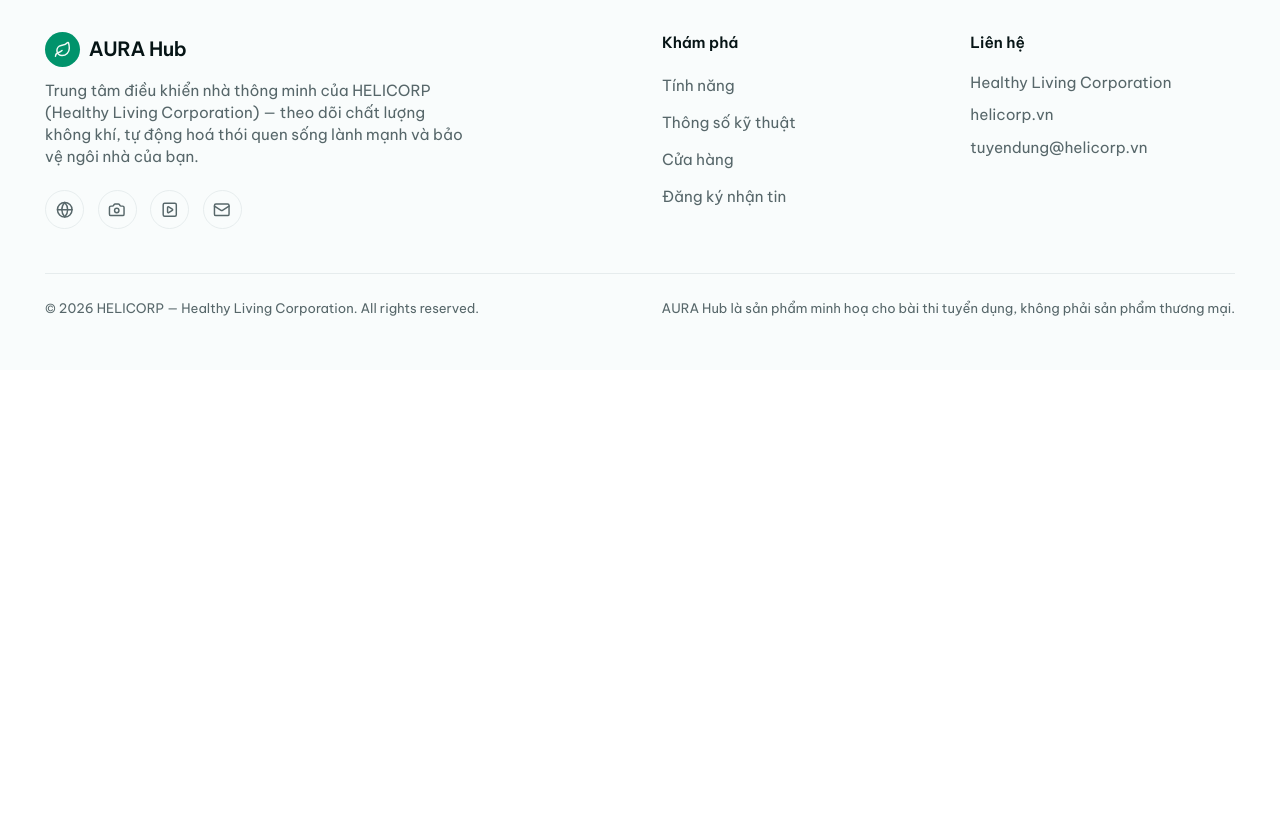
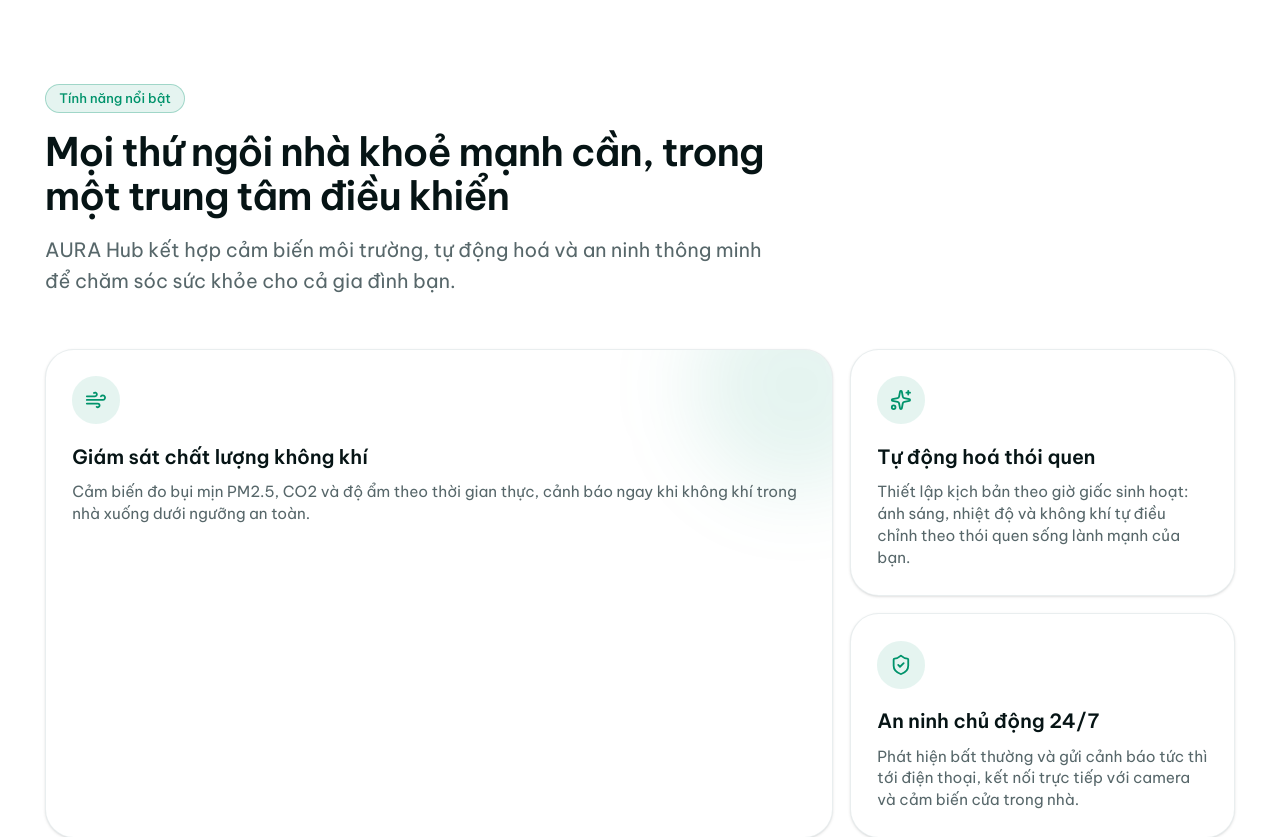
Before and after one commit to yalog607/aura-hub, a Next.js app: page / in a window 1280 px wide. Shown: the part 880-1717 px from the top of the page. Before the commit the page ends 1250 px from the top, so only its background shows below. Built offline with nearby package versions, Linux system fonts and the light colour scheme.

Commit message:
feat: add Features bento grid section

```diff
--- a/app/page.tsx
+++ b/app/page.tsx
@@ -1,5 +1,6 @@
 import { Footer } from "@/components/layout/footer";
 import { Navbar } from "@/components/layout/navbar";
+import { Features } from "@/components/sections/features";
 import { Hero } from "@/components/sections/hero";
 
 export default function Home() {
@@ -8,6 +9,7 @@
       <Navbar />
       <main className="flex-1">
         <Hero />
+        <Features />
       </main>
       <Footer />
     </div>
--- /dev/null
+++ b/components/sections/features.tsx
@@ -0,0 +1,114 @@
+"use client";
+
+import { motion } from "framer-motion";
+import {
+  BatteryCharging,
+  Layers,
+  Mic,
+  ShieldCheck,
+  Sparkles,
+  Wind,
+  type LucideIcon,
+} from "lucide-react";
+
+import { cn } from "@/lib/utils";
+
+type Feature = {
+  icon: LucideIcon;
+  title: string;
+  description: string;
+  className?: string;
+  highlight?: boolean;
+};
+
+const FEATURES: Feature[] = [
+  {
+    icon: Wind,
+    title: "Giám sát chất lượng không khí",
+    description:
+      "Cảm biến đo bụi mịn PM2.5, CO2 và độ ẩm theo thời gian thực, cảnh báo ngay khi không khí trong nhà xuống dưới ngưỡng an toàn.",
+    className: "sm:col-span-2 sm:row-span-2",
+    highlight: true,
+  },
+  {
+    icon: Sparkles,
+    title: "Tự động hoá thói quen",
+    description:
+      "Thiết lập kịch bản theo giờ giấc sinh hoạt: ánh sáng, nhiệt độ và không khí tự điều chỉnh theo thói quen sống lành mạnh của bạn.",
+  },
+  {
+    icon: ShieldCheck,
+    title: "An ninh chủ động 24/7",
+    description:
+      "Phát hiện bất thường và gửi cảnh báo tức thì tới điện thoại, kết nối trực tiếp với camera và cảm biến cửa trong nhà.",
+  },
+  {
+    icon: Mic,
+    title: "Điều khiển giọng nói",
+    description: "Ra lệnh rảnh tay cho mọi thiết bị trong nhà chỉ bằng giọng nói tự nhiên.",
+  },
+  {
+    icon: BatteryCharging,
+    title: "Tiết kiệm năng lượng",
+    description: "Tự động tắt thiết bị không dùng đến, tối ưu điện năng theo thói quen sử dụng.",
+  },
+  {
+    icon: Layers,
+    title: "Tương thích đa nền tảng",
+    description: "Hoạt động mượt với Matter, Zigbee và WiFi 6 — kết nối mọi thiết bị hiện có.",
+  },
+];
+
+export function Features() {
+  return (
+    <section id="features" className="border-b border-border/60 py-16 sm:py-24">
+      <div className="mx-auto max-w-6xl px-4 sm:px-6 lg:px-8">
+        <div className="max-w-2xl">
+          <span className="inline-flex items-center rounded-full border border-primary/30 bg-primary/10 px-3 py-1 text-xs font-medium text-primary">
+            Tính năng nổi bật
+          </span>
+          <h2 className="mt-4 text-3xl font-semibold tracking-tight sm:text-4xl">
+            Mọi thứ ngôi nhà khoẻ mạnh cần, trong một trung tâm điều khiển
+          </h2>
+          <p className="mt-4 text-lg text-muted-foreground">
+            AURA Hub kết hợp cảm biến môi trường, tự động hoá và an ninh thông
+            minh để chăm sóc sức khỏe cho cả gia đình bạn.
+          </p>
+        </div>
+
+        <div className="mt-12 grid grid-cols-1 gap-4 sm:grid-cols-2 sm:grid-rows-[repeat(3,minmax(0,auto))] lg:grid-cols-3">
+          {FEATURES.map((feature, index) => (
+            <motion.div
+              key={feature.title}
+              initial={{ opacity: 0, y: 24 }}
+              whileInView={{ opacity: 1, y: 0 }}
+              viewport={{ once: true, margin: "-80px" }}
+              transition={{ duration: 0.5, delay: index * 0.05 }}
+              className={cn(
+                "group relative overflow-hidden rounded-3xl border border-border/60 bg-card p-6 shadow-sm transition-colors hover:border-primary/40",
+                feature.className
+              )}
+            >
+              {feature.highlight && (
+                <div
+                  aria-hidden
+                  className="pointer-events-none absolute -right-16 -top-16 size-48 rounded-full bg-primary/10 blur-2xl transition-opacity group-hover:opacity-80"
+                />
+              )}
+
+              <div className="relative flex h-full flex-col">
+                <span className="flex size-11 items-center justify-center rounded-2xl bg-primary/10 text-primary">
+                  <feature.icon className="size-5" />
+                </span>
+                <h3 className="mt-4 text-lg font-semibold">{feature.title}</h3>
+                <p className="mt-2 text-sm text-muted-foreground">
+                  {feature.description}
+                </p>
+              </div>
+            </motion.div>
+          ))}
+        </div>
+      </div>
+    </section>
+  );
+}
--- a/package.json
+++ b/package.json
@@ -12,6 +12,7 @@
     "@base-ui/react": "^1.6.0",
     "class-variance-authority": "^0.7.1",
     "clsx": "^2.1.1",
+    "framer-motion": "^12.42.2",
     "lucide-react": "^1.23.0",
     "next": "16.2.10",
     "next-themes": "^0.4.6",
```
Also changed, not shown: 1 other file (tests, documents, lock files or other folders).
